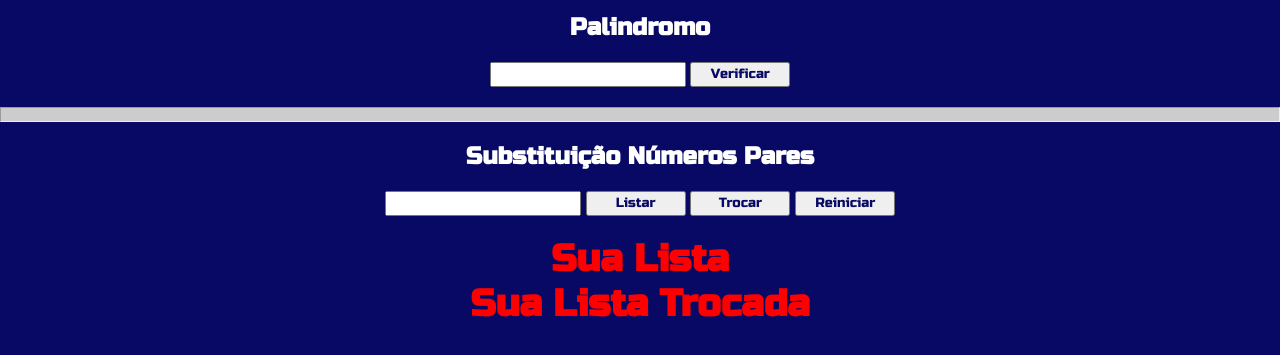
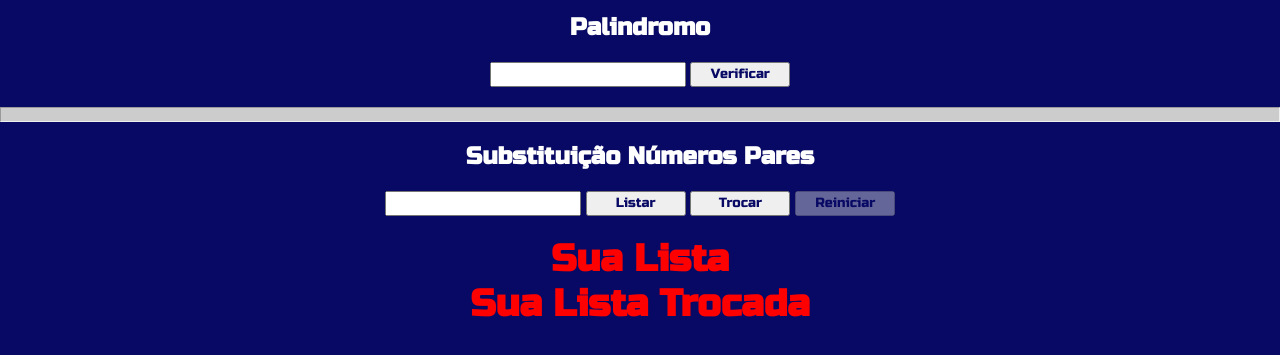
Before and after one commit to IWillGamersI/palindromonumerospares, a plain HTML site: page index.html in a window 1280 px wide. Shown: the part 291-646 px from the top of the page. Drawn offline with nearby package versions, Linux system fonts and the light colour scheme.

Commit message:
Atualizando o projeto

```diff
--- a/assets/css/styles.css
+++ b/assets/css/styles.css
@@ -40,6 +40,7 @@ body{
     width: 100px;
     height: 25px;
     color: rgb(8, 9, 100);
+    cursor: pointer;
 }
 
 .bloco1{
--- a/assets/js/scripts.js
+++ b/assets/js/scripts.js
@@ -41,6 +41,9 @@ botao.addEventListener('click',()=>{
     div.appendChild(resposta)
     palindromo.value = ""
 })
+
+/************Numeros Pares************/
+
 var array = []
 
 botaoNumero.addEventListener('click',()=>{
@@ -70,6 +73,7 @@ botaoTroca.addEventListener('click',()=>{
     botaoTroca.disabled = true
     botaoNumero.disabled = true
     numero.disabled = true
+    botaoLimpar.disabled = false
 })
 
 botaoLimpar.addEventListener('click', ()=>{
--- a/index.html
+++ b/index.html
@@ -37,7 +37,7 @@
             <input type="number" name="" id="numero">
             <button id="botao-listar" class="botao">Listar</button>
             <button id="botao-trocar" class="botao">Trocar</button>
-            <button id="botao-limpar" class="botao">Reiniciar</button>
+            <button disabled id="botao-limpar" class="botao">Reiniciar</button>
         </div>
         <div class="resposta" id="resposta-lista">
             <h2>Sua Lista</h2>
```
